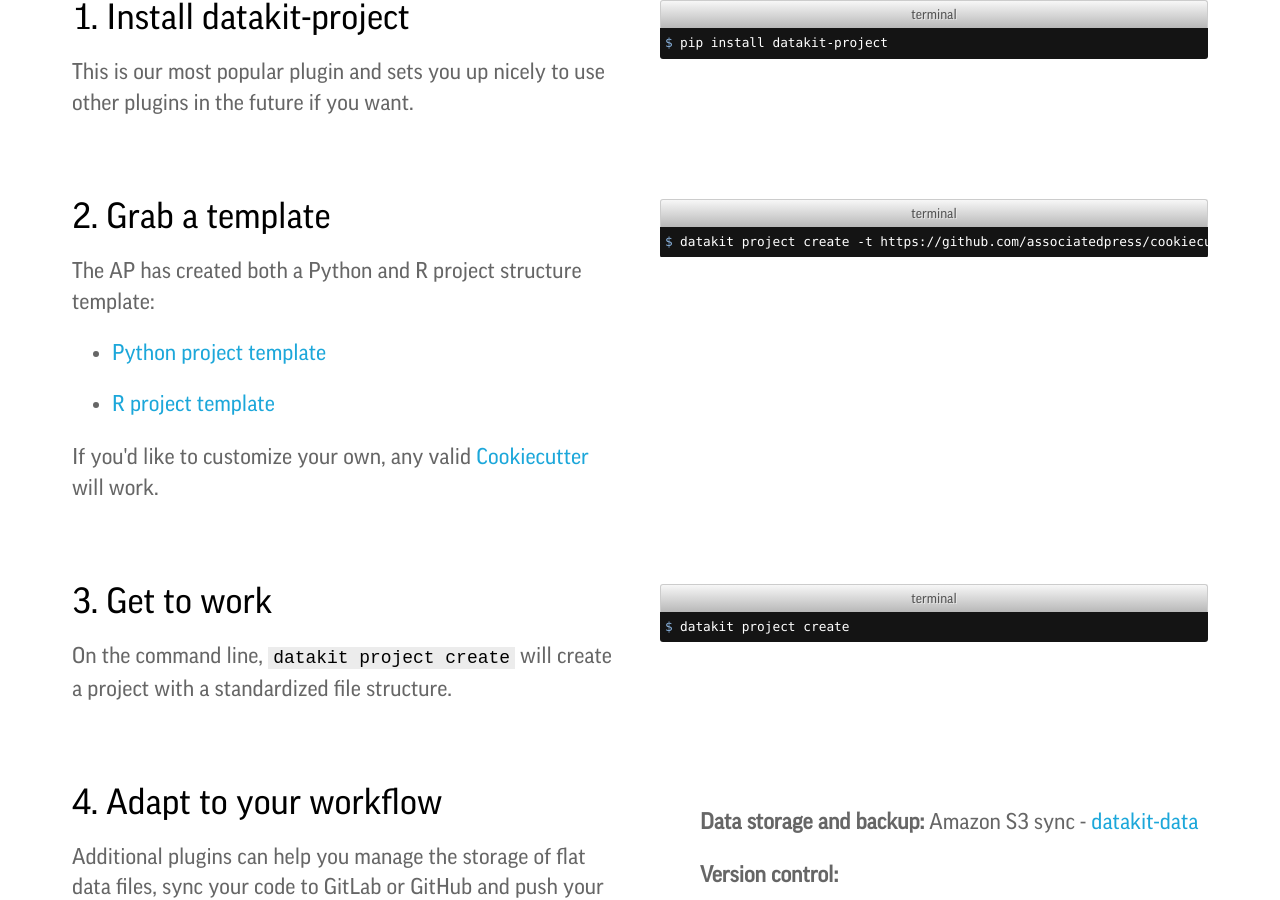
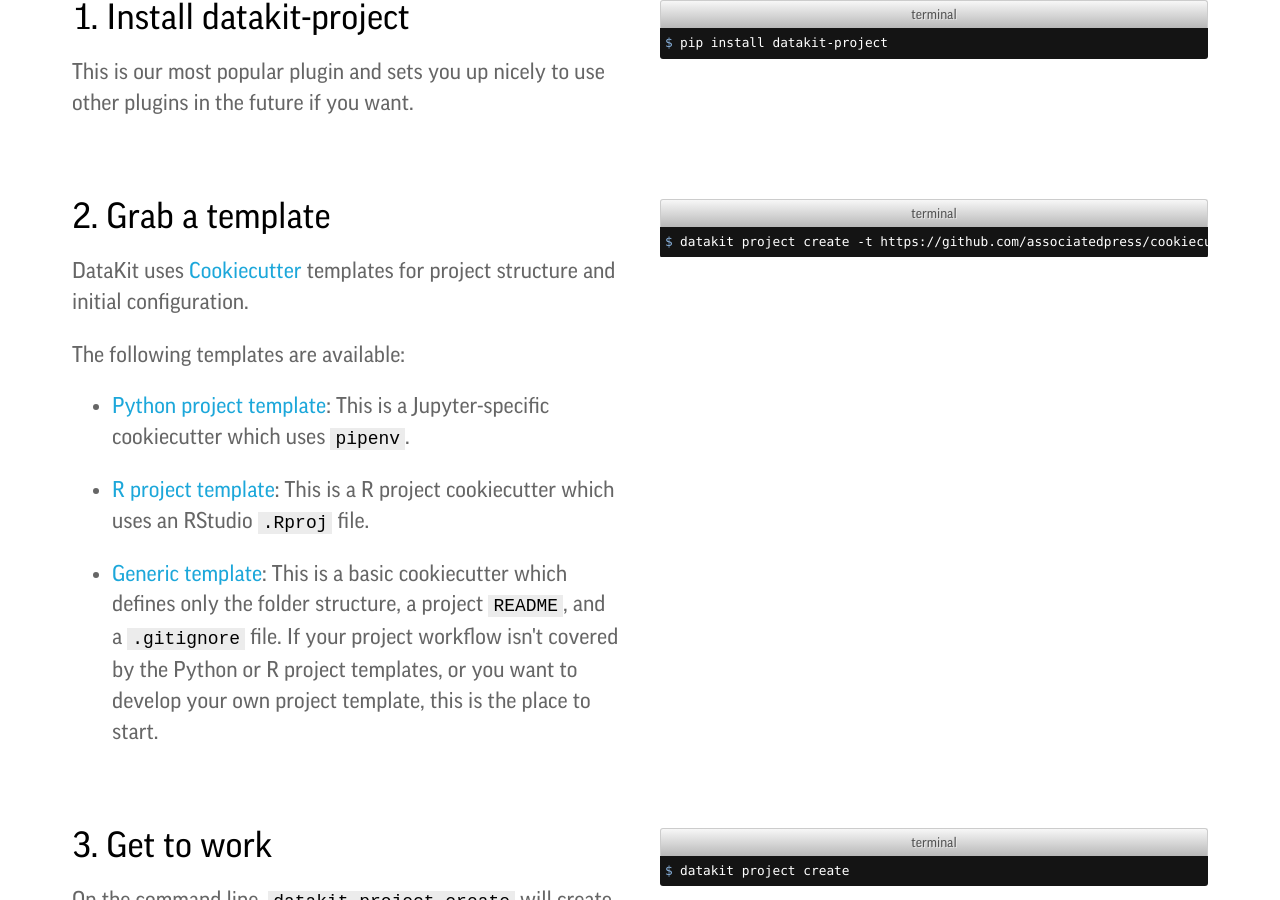
Before and after one commit to associatedpress/datakit-docs-template, a Jekyll site: the page built from index.html, in a window 1280 px wide and 900 px high, scrolled down 1827 px. Built offline with Jekyll 4.4.1, drawn with Linux system fonts in a browser that asks for light colours.

Commit message:
Add in cookiecutter doc changes

```diff
--- a/index.html
+++ b/index.html
@@ -120,12 +120,13 @@
     <div class="container flex">
       <div class="text">
         <h2>2. Grab a template</h2>
-        <p>The AP has created both a Python and R project structure template:</p>
+        <p>DataKit uses <a href="https://github.com/cookiecutter/cookiecutter">Cookiecutter</a> templates for project structure and initial configuration.</p>
+        <p>The following templates are available:</p>
         <ul>
-          <li><a href="https://github.com/associatedpress/cookiecutter-python-project">Python project template</a></li>
-          <li><a href="https://github.com/associatedpress/cookiecutter-r-project">R project template</a></li>
+          <li><a href="https://github.com/associatedpress/cookiecutter-python-project">Python project template</a>: This is a Jupyter-specific cookiecutter which uses <code>pipenv</code>.</li>
+          <li><a href="https://github.com/associatedpress/cookiecutter-r-project">R project template</a>: This is a R project cookiecutter which uses an RStudio <code>.Rproj</code> file.</li>
+          <li><a href="https://github.com/associatedpress/cookiecutter-generic-project">Generic template</a>: This is a basic cookiecutter which defines only the folder structure, a project <code>README</code>, and a <code>.gitignore</code> file. If your project workflow isn't covered by the Python or R project templates, or you want to develop your own project template, this is the place to start.</li>
         </ul>
-        <p>If you'd like to customize your own, any valid <a href="https://github.com/audreyr/cookiecutter">Cookiecutter</a> will work.</p>
       </div>
       <div class="shell-wrap">
         <p class="shell-top-bar">terminal</p>
```
